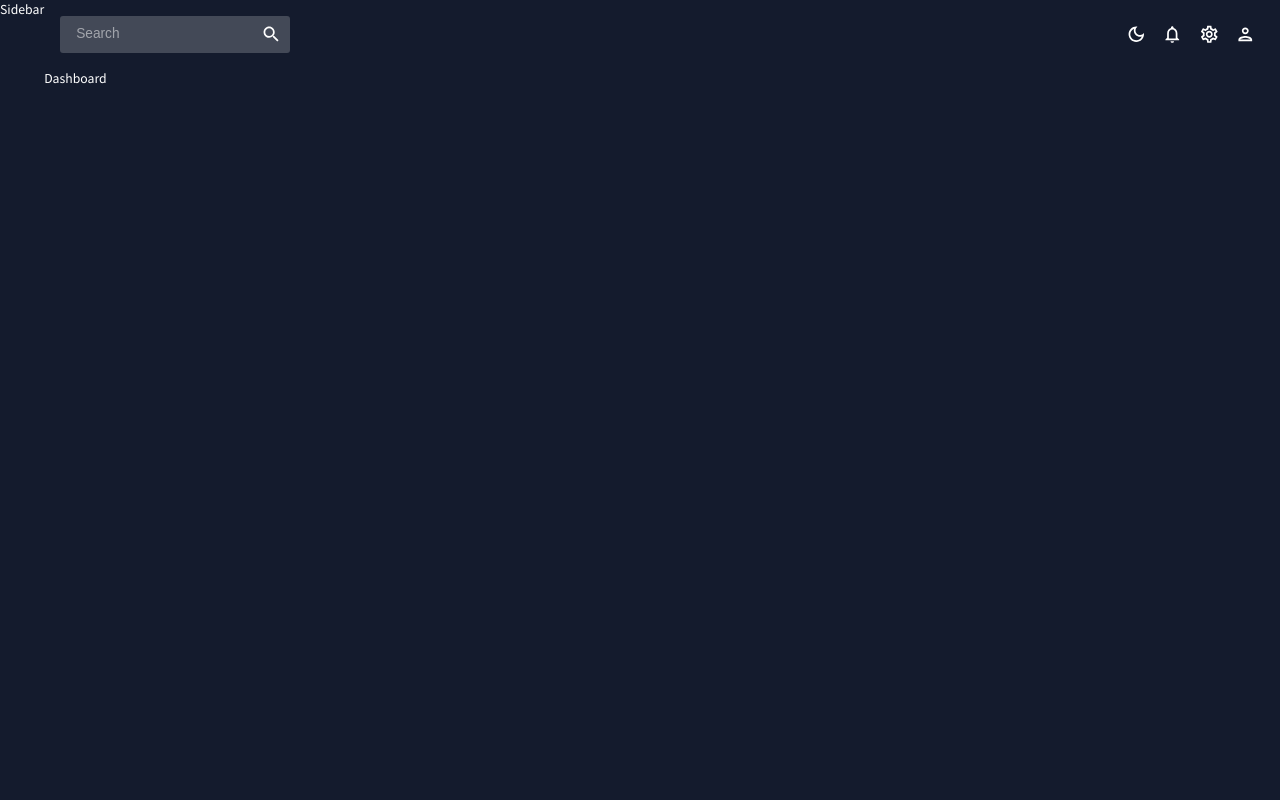
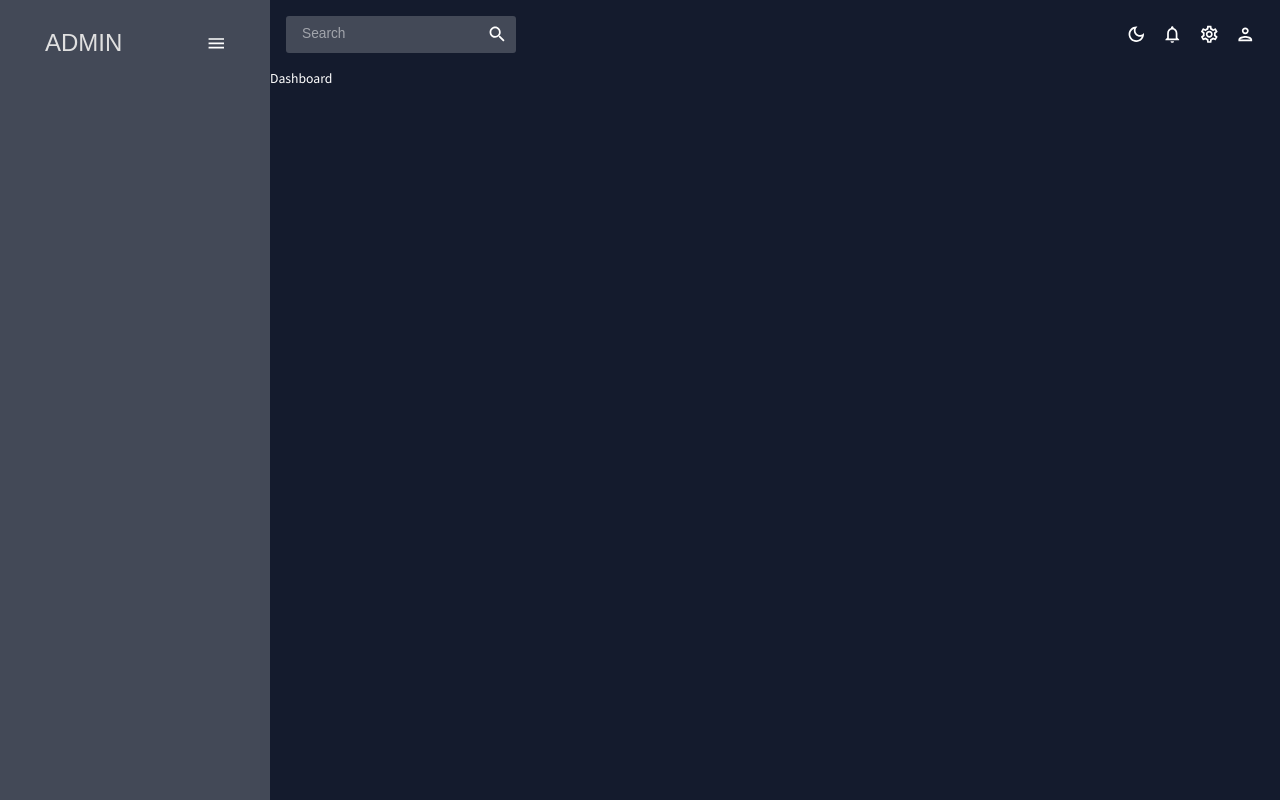
Before and after one commit to rasul-isk/Admin-Panel, a React (Create React App) app: page / in a window 1280 px wide. Built offline with nearby package versions, Linux system fonts and the light colour scheme.

Commit message:
Setting toggle for menu panel

```diff
--- a/src/scenes/global/Sidebar.jsx
+++ b/src/scenes/global/Sidebar.jsx
@@ -1,5 +1,68 @@
+import { useState } from 'react';
+import { ProSidebar, Menu, MenuItem } from 'react-pro-sidebar';
+import 'react-pro-sidebar/dist/css/styles.css';
+import { Box, IconButton, Typography, useTheme } from '@mui/material';
+import { Link } from 'react-router-dom';
+import { tokens } from '../../theme';
+import HomeOutlinedIcon from '@mui/icons-material/HomeOutlined';
+import PeopleOutlinedIcon from '@mui/icons-material/PeopleOutlined';
+import ContactsOutlinedIcon from '@mui/icons-material/ContactsOutlined';
+import ReceiptOutlinedIcon from '@mui/icons-material/ReceiptOutlined';
+import PersonOutlinedIcon from '@mui/icons-material/PersonOutlined';
+import CalendarTodayOutlinedIcon from '@mui/icons-material/CalendarTodayOutlined';
+import HelpOutlinedIcon from '@mui/icons-material/HelpOutlined';
+import BarChartOutlinedIcon from '@mui/icons-material/BarChartOutlined';
+import PieChartOutlineOutlinedIcon from '@mui/icons-material/PieChartOutlineOutlined';
+import TimelineOutlinedIcon from '@mui/icons-material/TimelineOutlined';
+import MenuOutlinedIcon from '@mui/icons-material/MenuOutlined';
+import MapOutlinedIcon from '@mui/icons-material/MapOutlined';
+
 const Sidebar = () => {
-  return <div>Sidebar</div>;
+  const theme = useTheme();
+  const colors = tokens(theme.palette.mode);
+  const [isCollapsed, setIsCollapsed] = useState(false);
+  const [selected, setSelected] = useState('Dashboard');
+  return (
+    <Box
+      sx={{
+        '& .pro-sidebar-inner': {
+          background: `${colors.primary[400]} !important`,
+        },
+        '& .pro-icon-wrapper': {
+          backgroundColor: `transparent !important`,
+        },
+        '& .pro-inner-item': {
+          padding: `5px 35px 5px 30px !important`,
+        },
+        '& .pro-inner-item:hover': {
+          color: `#868dfb !important`,
+        },
+        '& .pro-inner-item.active': {
+          color: `#868dfa !important`,
+        },
+      }}
+    >
+      <ProSidebar collapsed={isCollapsed}>
+        <Menu iconShape="square">
+          {/* LOGO AND MENU ICON */}
+          <MenuItem onClick={() => setIsCollapsed(!isCollapsed)} icon={isCollapsed ? <MenuOutlinedIcon /> : undefined} style={{ margin: '10px 0 20px 0', color: colors.grey[100] }}>
+            {!isCollapsed && (
+              <Box display="flex" justifyContent="space-between" alignItems="center" ml="15px">
+                <Typography variant="h3" color={colors.grey[100]}>
+                  ADMIN
+                </Typography>
+                <IconButton onClick={() => setIsCollapsed(!isCollapsed)}>
+                  <MenuOutlinedIcon />
+                </IconButton>
+              </Box>
+            )}
+          </MenuItem>
+
+          {/* HERE */}
+        </Menu>
+      </ProSidebar>
+    </Box>
+  );
 };
 
 export default Sidebar;
```
